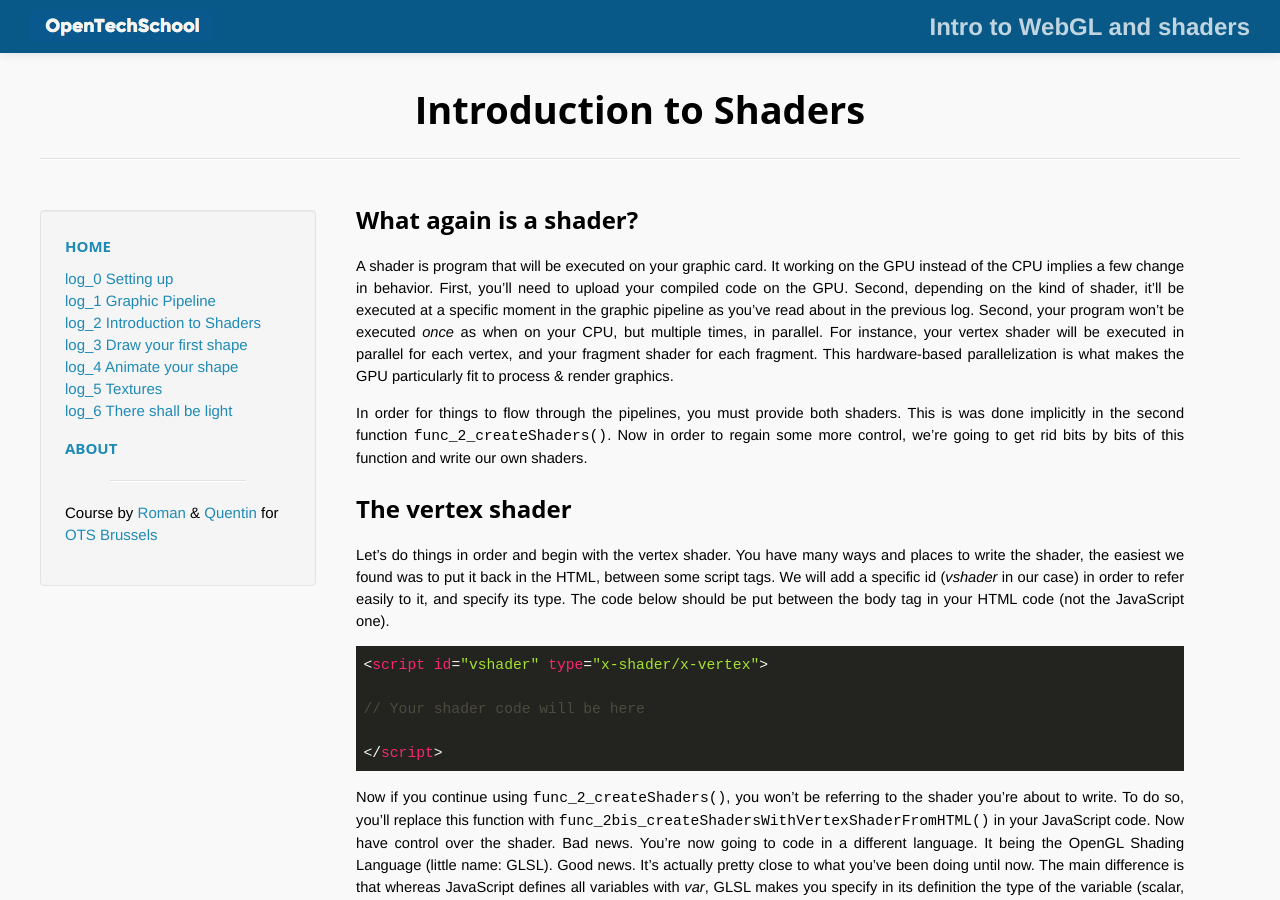
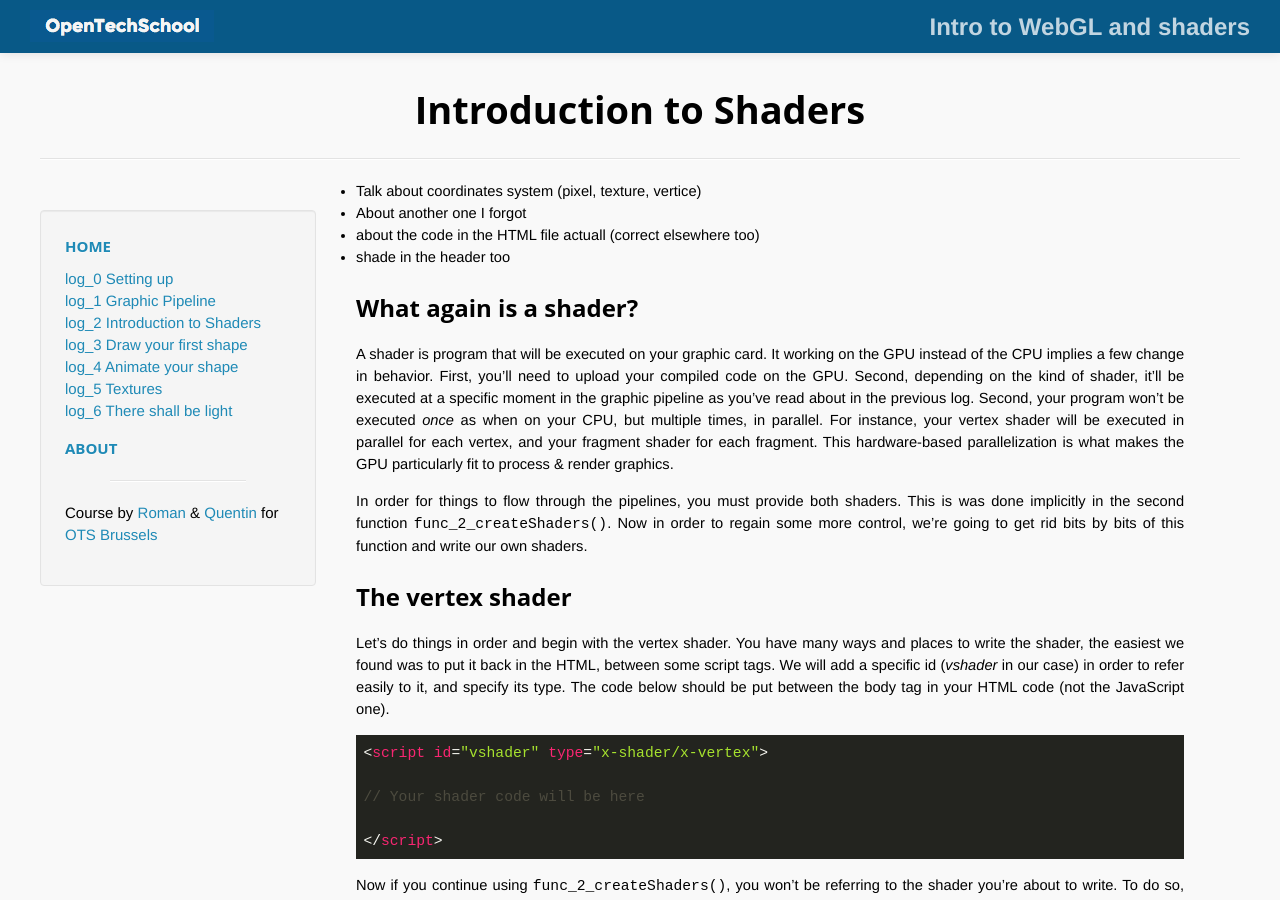
Before and after one commit to OpenTechSchool-Brussels/intro-to-webGL-and-shaders, a Jekyll site: the page built from log2_intro_shaders.md, in a window 1280 px wide and 900 px high. Built offline with Jekyll 4.4.1, drawn with Linux system fonts in a browser that asks for light colours.

Commit message:
Update log2_intro_shaders.md

```diff
--- a/log2_intro_shaders.md
+++ b/log2_intro_shaders.md
@@ -4,6 +4,12 @@ title:  "Introduction to Shaders"
 num: 2
 
 ---
+
+* Talk about coordinates system (pixel, texture, vertice)
+* About another one I forgot
+* about the code in the HTML file actuall (correct elsewhere too)
+* shade in the header too
+
 
 ## What again is a shader?
 
```
